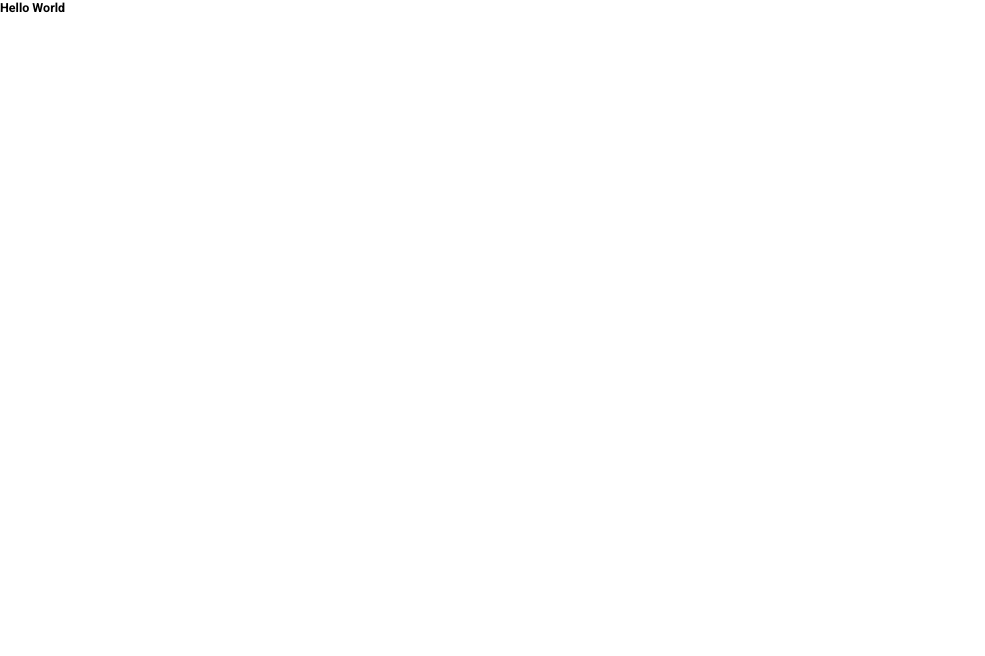
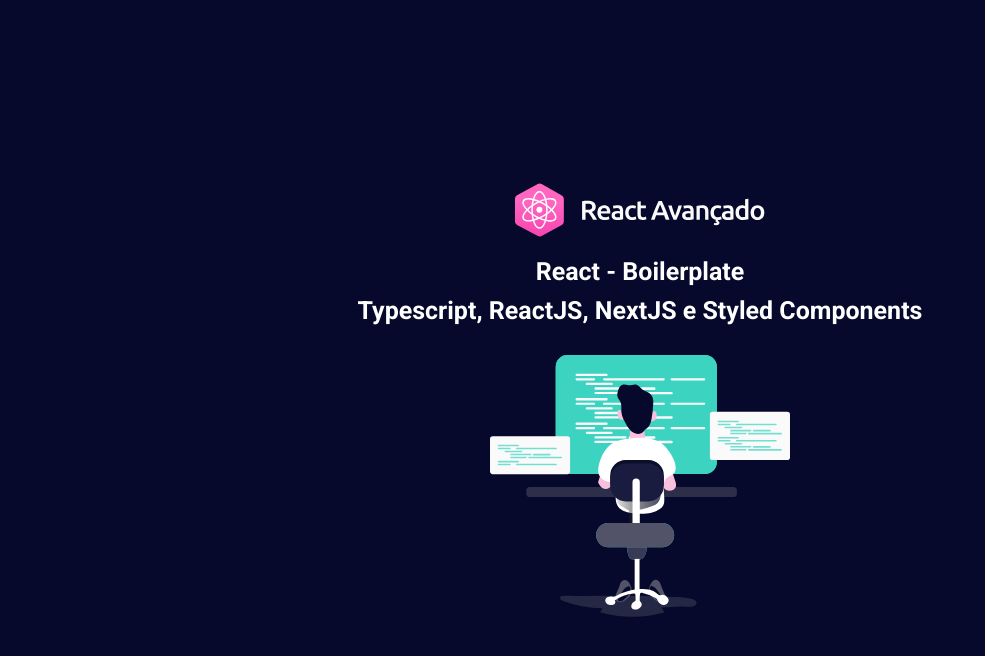
Before and after one commit to Gui-dev/next-boilerplate, a Next.js app: page / in a window 1280 px wide. Shown: the top 656 px of the page, without its empty margins (0-985 px from the left). Built offline with nearby package versions, Linux system fonts and the light colour scheme.

Commit message:
feat: add Main component

```diff
--- a/src/pages/index.tsx
+++ b/src/pages/index.tsx
@@ -1,5 +1,7 @@
+import { Main } from 'components/Main'
+
 export default function Home () {
   return (
-    <h1>Hello World</h1>
+    <Main />
   )
 }
```
